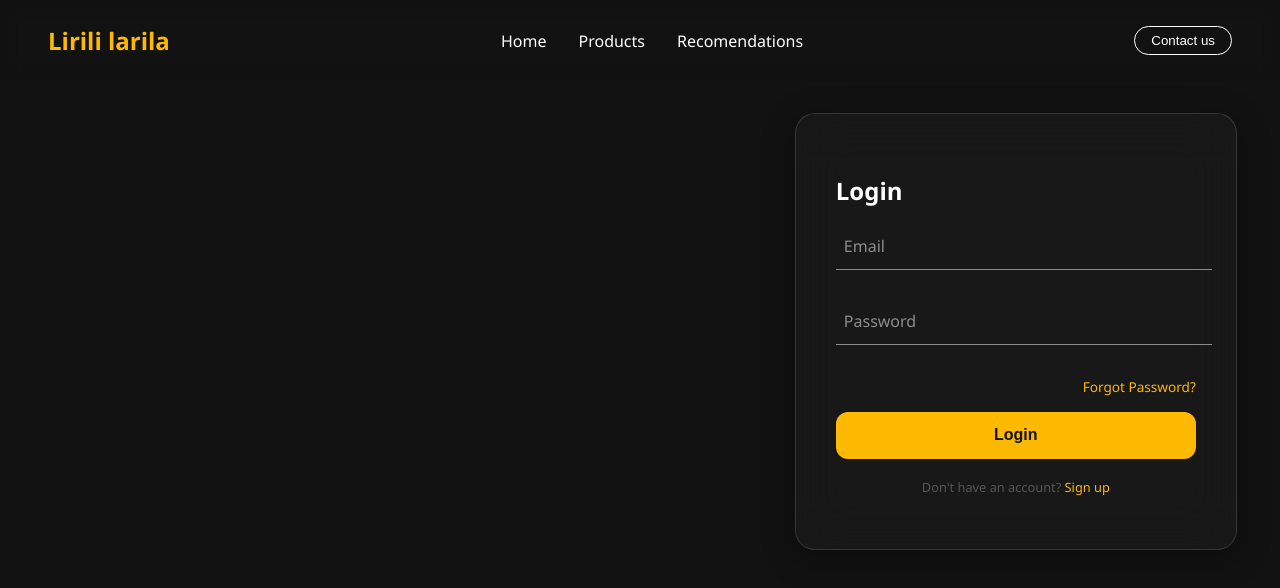
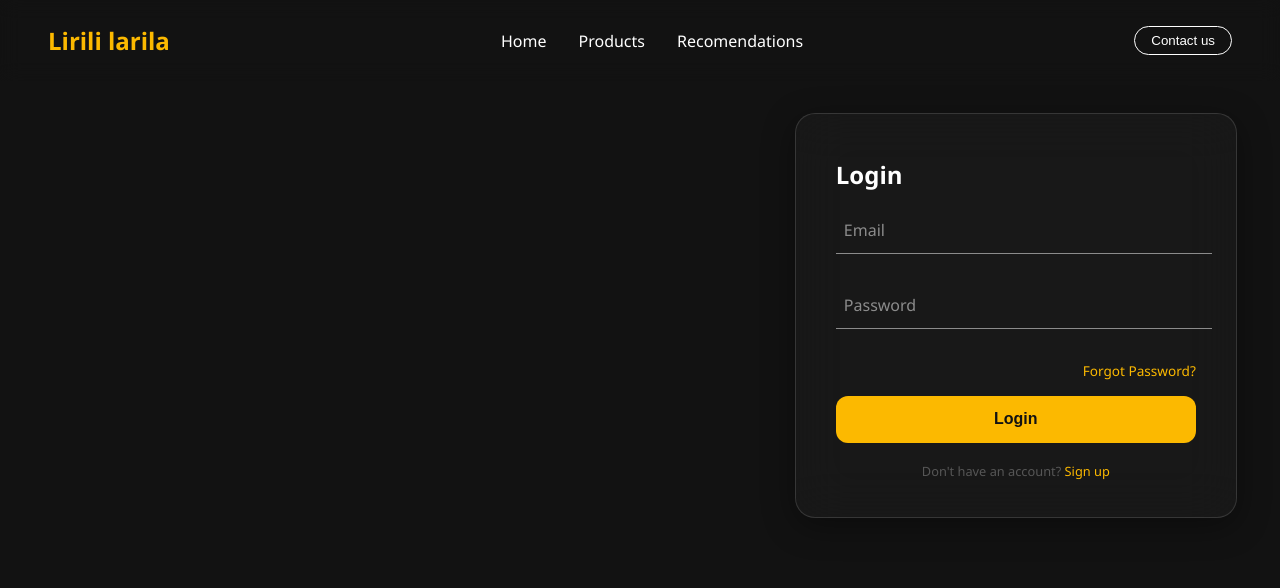
Before and after one commit to angelodrigues/Ecommerce-Front, a React (Vite) app: page / in a window 1280 px wide. Shown: the top 588 px of the page. Built offline with nearby package versions, Linux system fonts and the light colour scheme.

Commit message:
fixing some sizes

```diff
--- a/src/pages/login/Login.css
+++ b/src/pages/login/Login.css
@@ -13,7 +13,7 @@
     -webkit-backdrop-filter: blur(25px) saturate(150%);
     border-radius: 20px;
     border: 1px solid rgba(255, 255, 255, 0.132);
-    padding: 2.5rem;
+    padding: 1.5rem 2.5rem 1.5rem 2.5rem;
     width: 100%;
     max-width: 360px;
     box-shadow: 0 8px 32px rgba(0, 0, 0, 0.37);
```
